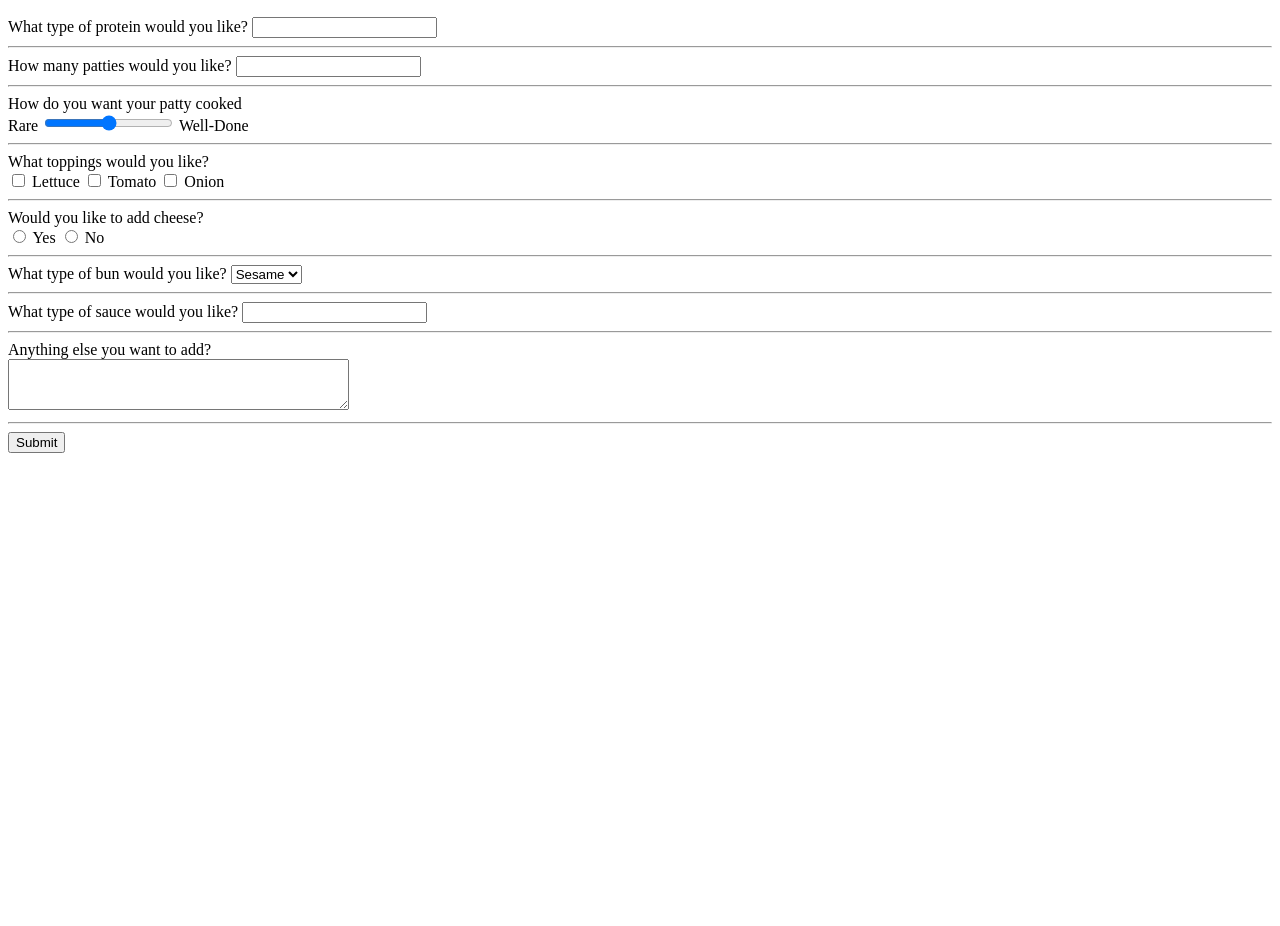
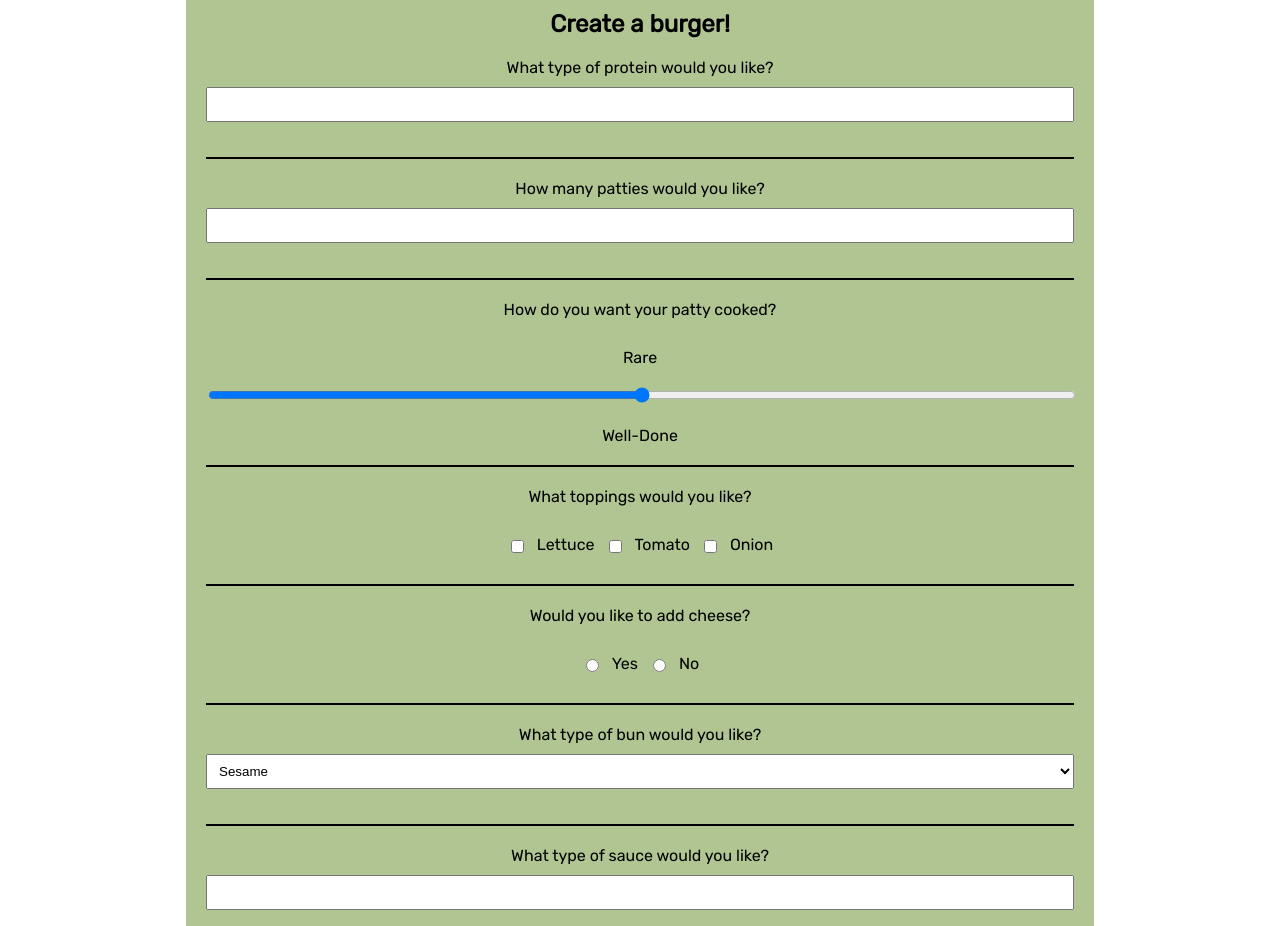
Before and after one commit to tmerritt1959/wccdirector, a plain HTML site: page basic_form_html/index.html in a window 1280 px wide. Shown: the part 372-1298 px from the top of the page. Before the commit the page ends 833 px from the top, so only its background shows below. Drawn offline with Linux system fonts and the light colour scheme; files that its build step writes are made by us from their sources.

Commit message:
Add styling for basic_form_html.

```diff
--- a/basic_form_html/index.html
+++ b/basic_form_html/index.html
@@ -25,7 +25,7 @@
         <hr>
 
         <section class="cooked">
-          <label for="doneness">How do you want your patty cooked</label>
+          <label for="doneness">How do you want your patty cooked?</label>
           <br>
           <span>Rare</span>
           <input type="range" name="doneness" id="doneness" value="3" min="1" max="5">
@@ -36,22 +36,27 @@
         <section class="toppings">
           <span>What toppings would you like?</span>
           <br>
+          <div class="choices">
           <input type="checkbox" name="topping" id="lettuce" value="lettuce">
           <label for="lettuce">Lettuce</label>
           <input type="checkbox" name="topping" id="tomato" value="tomato">
           <label for="tomato">Tomato</label>
           <input type="checkbox" name="topping" id="onion" value="onion">
           <label for="onion">Onion</label>
+          </div>
         </section>
         <hr>
 
         <section class="cheesy">
           <span>Would you like to add cheese?</span>
           <br>
+          <div class="choices">
+
           <input type="radio" name="cheese" id="yes" value="yes">
           <label for="yes">Yes</label>
           <input type="radio" name="cheese" id="no" value="yes">
           <label for="no">No</label>
+          </div>
         </section>
         <hr>
 
--- /dev/null
+++ b/basic_form_html/style.css
@@ -0,0 +1,100 @@
+/* Apply a white background to the entire page */
+body {
+  background-color: #fff;
+  margin: 0;
+  padding: 20px;
+  display: flex;
+  align-items: center;
+  justify-content: center;
+  font-family: "Rubik", sans-serif; /* Use the Rubik font from Google Fonts */
+}
+
+/* Create a green main card */
+#overlay {
+  background-color: #b0c592; /* Green color */
+  padding: 20px;
+  min-width: 70%;
+  border-radius: 10px;
+}
+
+/* Center the logo */
+#logo {
+  display: block;
+  margin: 0 auto;
+}
+
+/* Style form elements */
+form {
+  max-width: 900px;
+  margin: 0 auto;
+  text-align: center;
+}
+
+h1 {
+  font-size: 24px;
+  margin-bottom: 20px;
+}
+
+label,
+span {
+  display: block;
+  margin-bottom: 10px;
+}
+
+input,
+select,
+textarea {
+  width: 100%;
+  padding: 8px;
+  margin-bottom: 15px;
+  box-sizing: border-box;
+}
+
+/* Style the submit button */
+input[type="submit"] {
+  background-color: #000;
+  color: #fff;
+  padding: 10px 20px;
+  border: none;
+  border-radius: 5px;
+  cursor: pointer;
+  font-size: 16px;
+}
+
+/* Style hr elements */
+hr {
+  border: 1px solid #000;
+  margin: 20px 0;
+}
+
+/* Style the toppings section */
+.toppings {
+  display: flex;
+  flex-direction: column; /* Change from row to column */
+  align-items: center; /* Adjust alignment as needed */
+}
+
+/* Style the toppings section */
+.choices {
+  display: flex;
+  flex-direction: row; /* Change from row to column */
+  align-items: center; /* Adjust alignment as needed */
+  gap: 10px;
+}
+
+/* Style each checkbox */
+input[type="checkbox"] {
+  margin-bottom: 10px; /* Add spacing between checkboxes */
+}
+
+/* Style the toppings section */
+.cheesy {
+  display: flex;
+  flex-direction: column; /* Change from row to column */
+  align-items: center; /* Adjust alignment as needed */
+}
+
+/* Style each checkbox */
+input[type="radio"] {
+  margin-bottom: 10px; /* Add spacing between checkboxes */
+}
```
